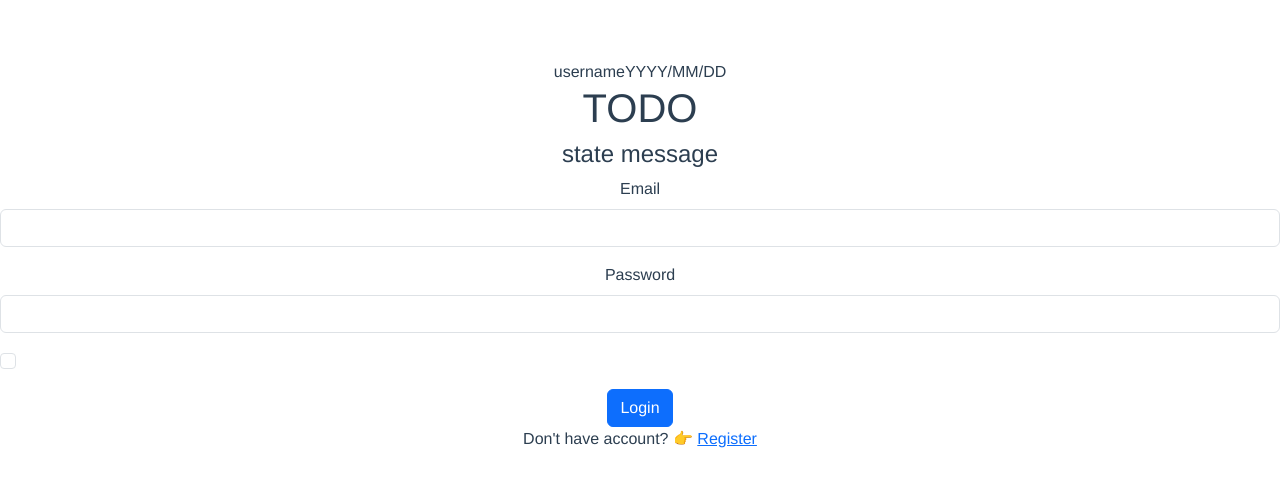
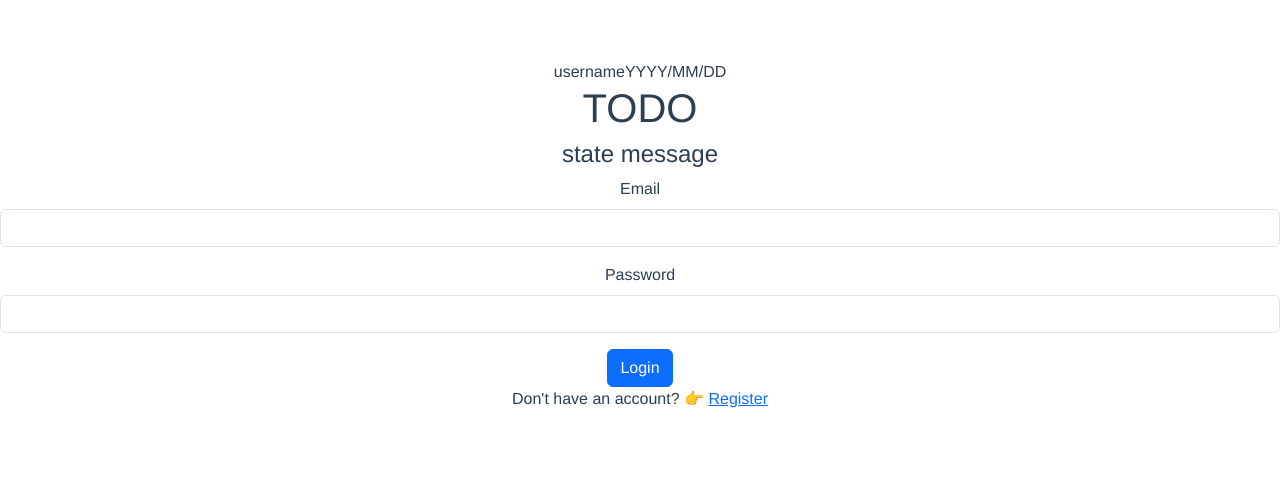
Before and after one commit to robinyeon/vue-todolist, a Vue app: page / in a window 1280 px wide. Shown: the top 486 px of the page. Built offline with nearby package versions, Linux system fonts and the light colour scheme.

Commit message:
Fix: spell check and add register button

```diff
--- a/src/components/Login.vue
+++ b/src/components/Login.vue
@@ -18,13 +18,9 @@
         />
       </div>
 
-      <div class="mb-3 form-check">
-        <input type="checkbox" class="form-check-input" id="exampleCheck1" />
-      </div>
-
       <button type="submit" class="btn btn-primary">Login</button>
       <p>
-        Don't have account? 👉
+        Don't have an account? 👉
         <router-link to="/register">Register</router-link>
       </p>
     </form>
--- a/src/components/Register.vue
+++ b/src/components/Register.vue
@@ -42,6 +42,11 @@
         aria-describedby="inputGroup-sizing-default"
       />
     </div>
+    <button type="submit" class="btn btn-primary">Register</button>
+    <p>
+      Already have an account? 👉
+      <router-link to="/">Login</router-link>
+    </p>
   </div>
 </template>
 
```
